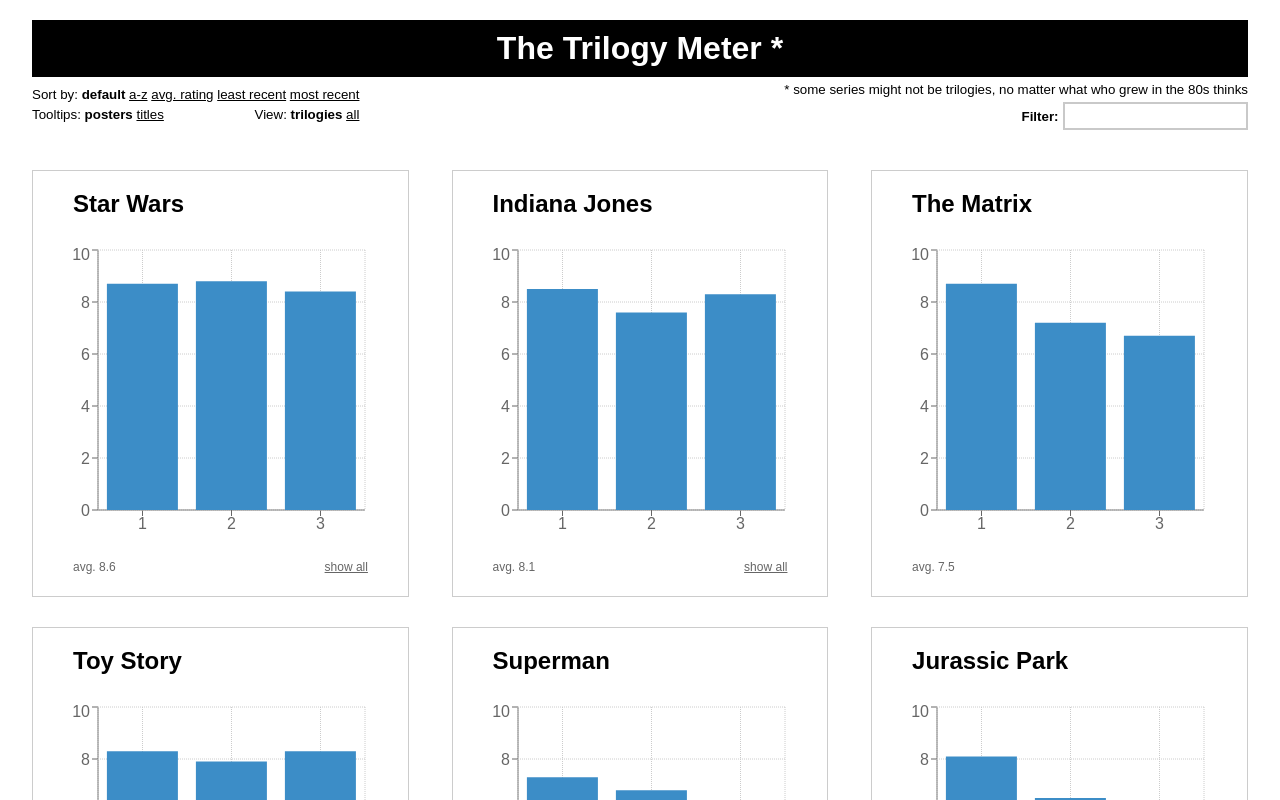
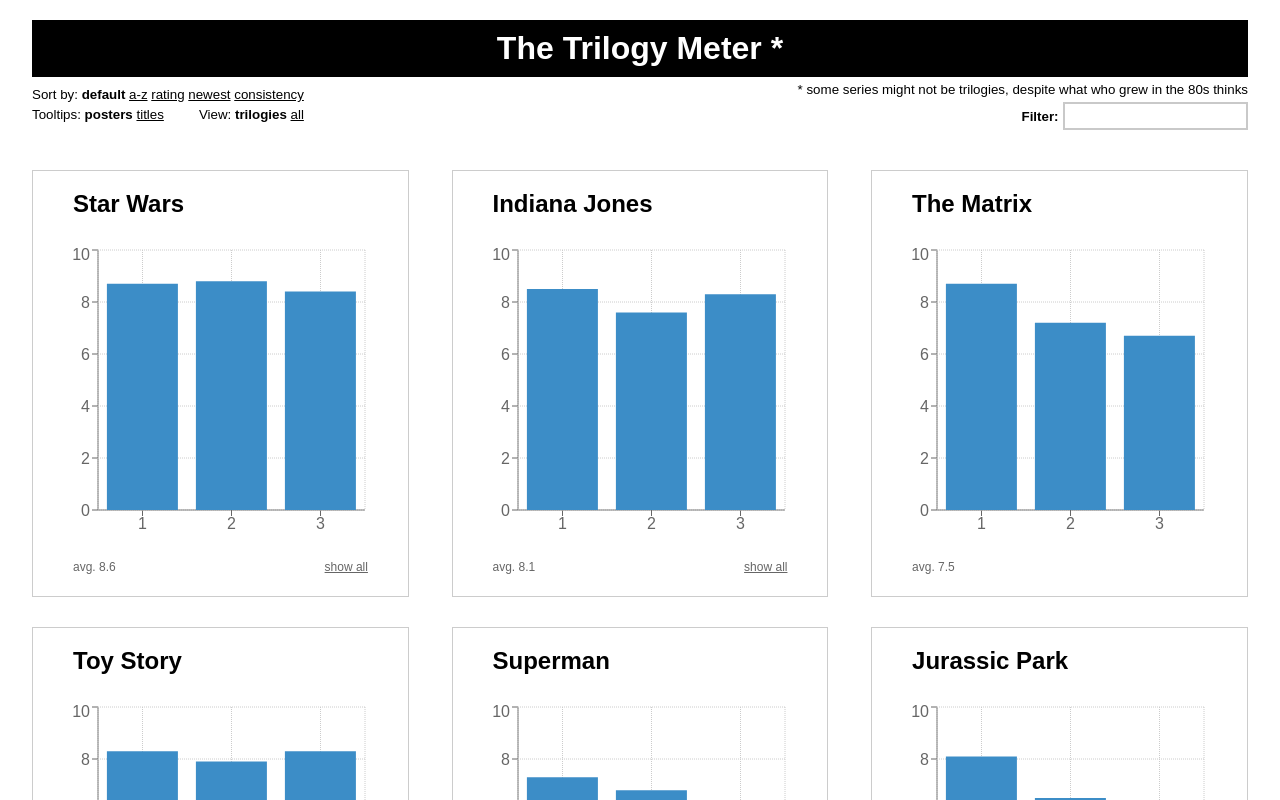
Before and after one commit to cedmax/trilogy-meter, a React app: page / in a window 1280 px wide. Shown: the top 800 px of the page. Built offline with nearby package versions, Linux system fonts and the light colour scheme.

Commit message:
changed sorting options

```diff
--- a/src/App.js
+++ b/src/App.js
@@ -4,7 +4,7 @@
 import Header from './Header'
 import Footer from './Footer'
 
-function debounce(fn, delay) {
+function debounce (fn, delay) {
   var timer = null
   return function () {
     const context = this
@@ -16,15 +16,33 @@
   }
 }
 
+const camelCasify = (prefix, method) => {
+  return prefix
+    ? prefix + method.charAt(0).toUpperCase() + method.slice(1)
+    : method
+}
+
 const sorter = {
-  rating: (serie) => {
-    return serie.sort((a, b) => b.trilogyAverage - a.trilogyAverage)
+  rating: (serie, trilogies) => {
+    const average = camelCasify(trilogies ? 'trilogy' : '', 'average')
+    const rating = camelCasify(trilogies ? 'trilogy' : '', 'rating')
+    return serie.sort((a, b) => (
+      b[average] !== a[average]
+        ? b[average] - a[average]
+        : a[rating] - b[rating]
+    ))
   },
   year: (serie) => {
-    return serie.sort((a, b) => a.movies[0].year - b.movies[0].year)
+    return serie.sort((a, b) => b.movies[0].year - a.movies[0].year)
   },
-  year_desc: (serie) => {
-    return serie.sort((a, b) => b.movies[0].year - a.movies[0].year)
+  range: (serie, trilogies) => {
+    const average = camelCasify(trilogies ? 'trilogy' : '', 'average')
+    const rating = camelCasify(trilogies ? 'trilogy' : '', 'rating')
+    return serie.sort((a, b) => (
+      b[rating] !== a[rating]
+        ? a[rating] - b[rating]
+        : b[average] - a[average]
+    ))
   },
   az: (serie) => {
     return serie.sort((a, b) => {
@@ -66,13 +84,17 @@
     })
   }
 
-  sortBy (sorted) {
+  sortBy (sorted, showTrilogies) {
+    if (typeof showTrilogies === 'undefined') {
+      showTrilogies = this.state.trilogies
+    }
     const serie = this.series.slice(0)
-    const sortedSerie = sorter[sorted] ? sorter[sorted](serie) : serie
+    const sortedSerie = sorter[sorted] ? sorter[sorted](serie, showTrilogies) : serie
 
     this.setState({
       series: sortedSerie,
-      sorted
+      sorted,
+      trilogies: showTrilogies
     })
   }
 
@@ -83,9 +105,7 @@
   }
 
   toggleTrilogies () {
-    this.setState({
-      trilogies: !this.state.trilogies
-    })
+    this.sortBy(this.state.sorted, !this.state.trilogies)
   }
 
   render () {
--- a/src/Header.js
+++ b/src/Header.js
@@ -23,9 +23,9 @@
             Sort by:
             <Spacer/><a className={!sorted ? cssStyles.selected : ''} onClick={() => sortBy()}>default</a>
             <Spacer/><a className={sorted === 'az' ? cssStyles.selected : ''} onClick={() => sortBy('az')}>a-z</a>
-            <Spacer/><a className={sorted === 'rating' ? cssStyles.selected : ''} onClick={() => sortBy('rating')}>avg. rating</a>
-            <Spacer/><a className={sorted === 'year' ? cssStyles.selected : ''} onClick={() => sortBy('year')}>least recent</a>
-            <Spacer/><a className={sorted === 'year_desc' ? cssStyles.selected : ''} onClick={() => sortBy('year_desc')}>most recent</a>
+            <Spacer/><a className={sorted === 'rating' ? cssStyles.selected : ''} onClick={() => sortBy('rating')}>rating</a>
+            <Spacer/><a className={sorted === 'year' ? cssStyles.selected : ''} onClick={() => sortBy('year')}>newest</a>
+            <Spacer/><a className={sorted === 'range' ? cssStyles.selected : ''} onClick={() => sortBy('range')}>consistency</a>
           </small>
           <div className={`${cssStyles.line} ${cssStyles.distribute}`}>
             <small>
@@ -40,7 +40,7 @@
             </small>
           </div>
         </nav>
-        <small>* some series might not be trilogies, no matter what who grew in the 80s thinks</small>
+        <small>* some series might not be trilogies, despite what who grew in the 80s thinks</small>
         <Search filter={filter} />
       </header>
     )
```
